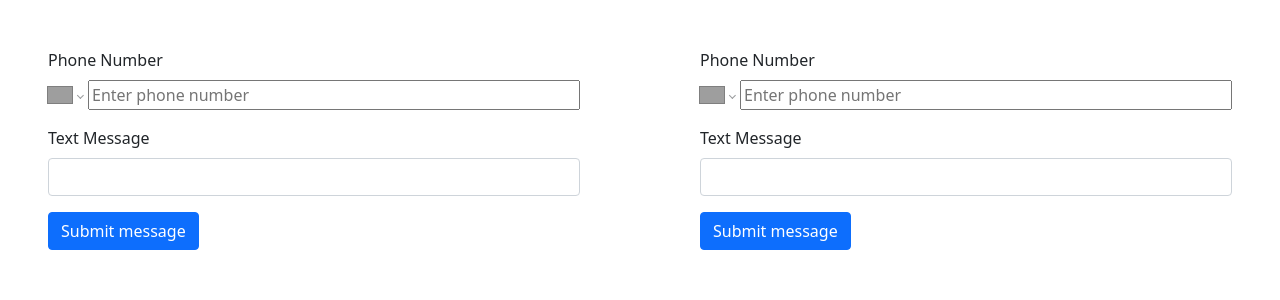
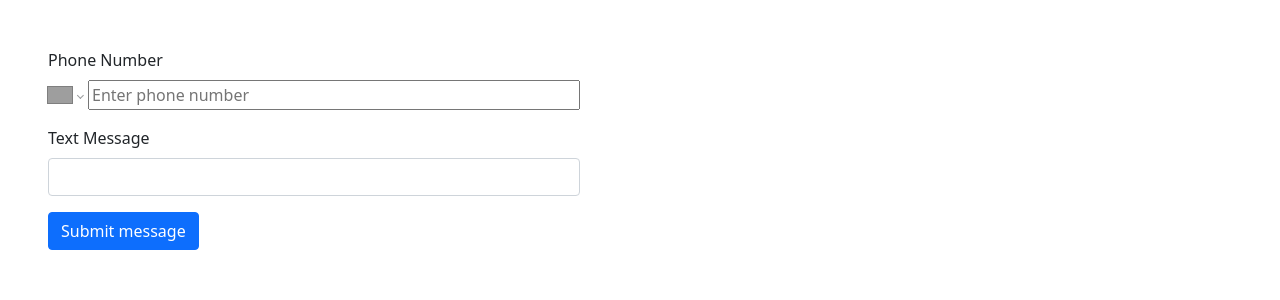
Before and after one commit to InonBr/ch_interview_exercise, a React (Create React App) app in the folder front_end/: page / in a window 1280 px wide. Shown: the top 300 px of the page. Built offline with nearby package versions, Linux system fonts and the light colour scheme; grey boxes are pictures that could not be loaded.

Commit message:
created a new state

```diff
--- a/front_end/src/App.tsx
+++ b/front_end/src/App.tsx
@@ -1,16 +1,20 @@
 import { Col, Row } from "react-bootstrap";
 import NewMsgForm from "./components/newMsg/NewMsgForm";
+import { useState } from "react";
+import { MessageBodyInterface } from "./lib/apiInterfaces";
 
 function App() {
+  const [newMsgResponse, setNewMsgResponse] = useState<MessageBodyInterface>();
+
+  console.log(newMsgResponse);
+
   return (
     <div className="App">
       <Row>
         <Col>
-          <NewMsgForm />
+          <NewMsgForm setNewMsgResponse={setNewMsgResponse} />
         </Col>
-        <Col>
-          <NewMsgForm />
-        </Col>
+        <Col></Col>
       </Row>
     </div>
   );
--- a/front_end/src/components/newMsg/NewMsgForm.tsx
+++ b/front_end/src/components/newMsg/NewMsgForm.tsx
@@ -1,11 +1,14 @@
 import { useState } from "react";
 import { Form, Button } from "react-bootstrap";
-import { FieldValues, SubmitHandler, useForm } from "react-hook-form";
+import { FieldValues, useForm } from "react-hook-form";
 import "../styles/form.css";
 import PhoneInputField from "./PhoneInput";
 import { createNewMsg } from "../../lib/api";
+import { MessageBodyInterface } from "../../lib/apiInterfaces";
 
-const NewMsgForm = () => {
+const NewMsgForm = (props: {
+  setNewMsgResponse: (newMessageResponse: MessageBodyInterface) => void;
+}) => {
   const [phoneNumber, setPhoneNumber] = useState("");
   const [invalidPhoneNumber, setInvalidPhoneNumber] = useState(false);
 
@@ -32,6 +35,7 @@ const NewMsgForm = () => {
     }
 
     const newMessageResponse = await createNewMsg({ phoneNumber, message });
+    props.setNewMsgResponse(newMessageResponse);
   };
 
   return (
```
